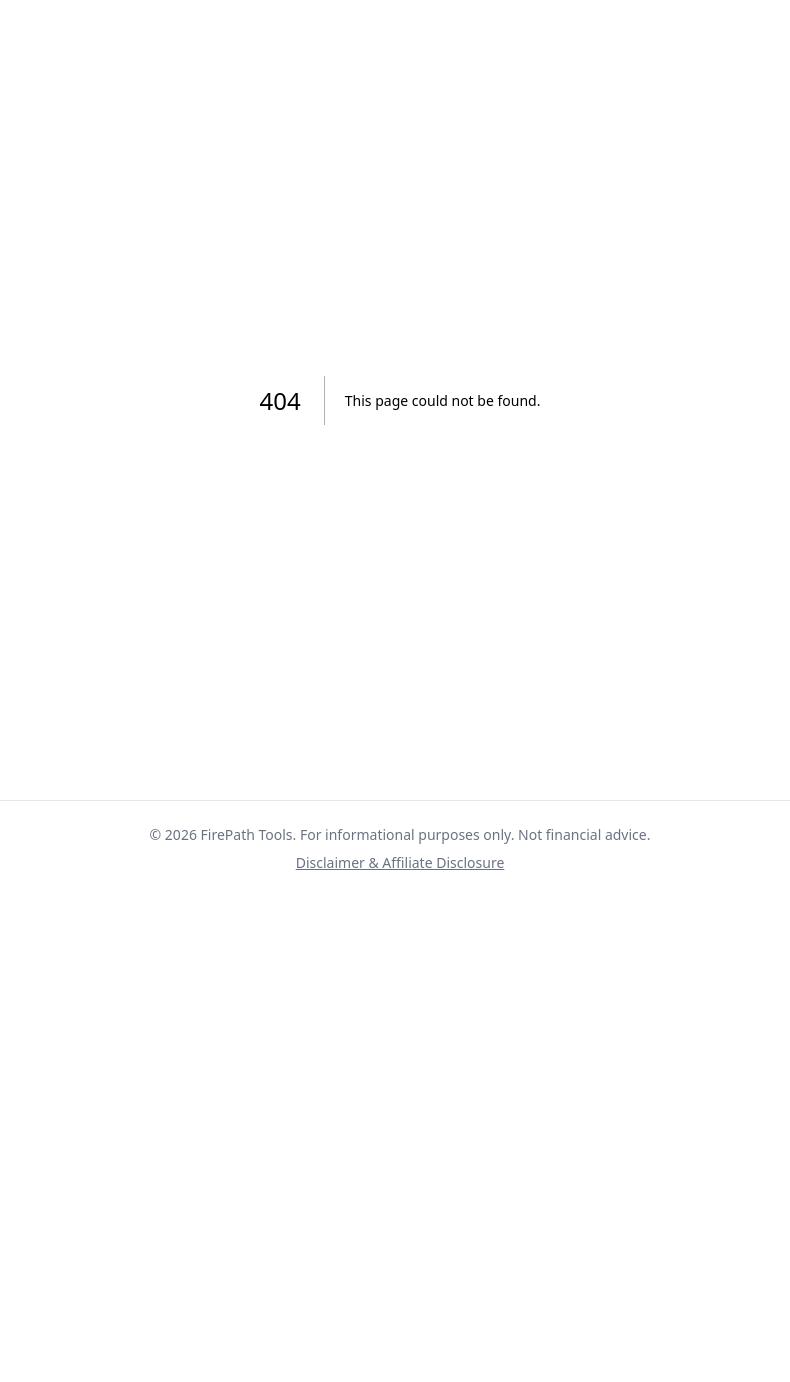
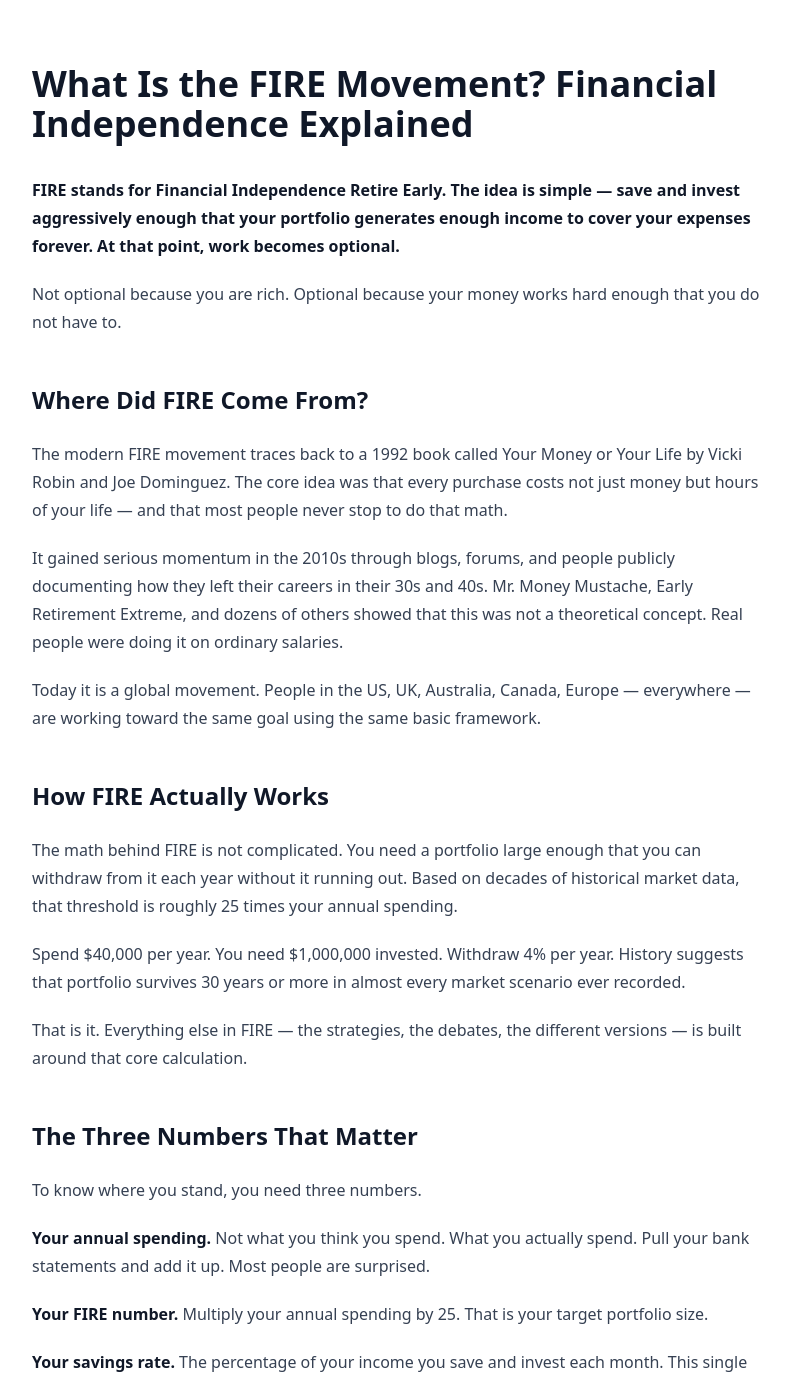
Before and after one commit to giraudsebastien79000-max/firepathtools, a Next.js app: page /blog/what-is-the-fire-movement in a window 1280 px wide. Before the commit this address had no page. Shown: the top 1382 px of the page, without its empty margins (240-1030 px from the left). Before the commit the page ends 897 px from the top, so only its background shows below. Built offline with nearby package versions, Linux system fonts and the light colour scheme.

Commit message:
Add article: What is the FIRE movement

```diff
--- /dev/null
+++ b/app/blog/what-is-the-fire-movement/page.tsx
@@ -0,0 +1,111 @@
+import type { Metadata } from 'next'
+
+export const metadata: Metadata = {
+  title: 'What Is the FIRE Movement? Financial Independence Explained | FirePath Tools',
+  description: 'FIRE stands for Financial Independence Retire Early. It is not about being rich. It is about having enough invested that work becomes a choice. Here is how it works.',
+}
+
+export default function Page() {
+  return (
+    <article className="max-w-3xl mx-auto px-4 py-16 prose prose-gray">
+      <h1>What Is the FIRE Movement? Financial Independence Explained</h1>
+
+      <p><strong>FIRE stands for Financial Independence Retire Early. The idea is simple — save and invest aggressively enough that your portfolio generates enough income to cover your expenses forever. At that point, work becomes optional.</strong></p>
+
+      <p>Not optional because you are rich. Optional because your money works hard enough that you do not have to.</p>
+
+      <h2>Where Did FIRE Come From?</h2>
+
+      <p>The modern FIRE movement traces back to a 1992 book called Your Money or Your Life by Vicki Robin and Joe Dominguez. The core idea was that every purchase costs not just money but hours of your life — and that most people never stop to do that math.</p>
+
+      <p>It gained serious momentum in the 2010s through blogs, forums, and people publicly documenting how they left their careers in their 30s and 40s. Mr. Money Mustache, Early Retirement Extreme, and dozens of others showed that this was not a theoretical concept. Real people were doing it on ordinary salaries.</p>
+
+      <p>Today it is a global movement. People in the US, UK, Australia, Canada, Europe — everywhere — are working toward the same goal using the same basic framework.</p>
+
+      <h2>How FIRE Actually Works</h2>
+
+      <p>The math behind FIRE is not complicated. You need a portfolio large enough that you can withdraw from it each year without it running out. Based on decades of historical market data, that threshold is roughly 25 times your annual spending.</p>
+
+      <p>Spend $40,000 per year. You need $1,000,000 invested. Withdraw 4% per year. History suggests that portfolio survives 30 years or more in almost every market scenario ever recorded.</p>
+
+      <p>That is it. Everything else in FIRE — the strategies, the debates, the different versions — is built around that core calculation.</p>
+
+      <h2>The Three Numbers That Matter</h2>
+
+      <p>To know where you stand, you need three numbers.</p>
+
+      <p><strong>Your annual spending.</strong> Not what you think you spend. What you actually spend. Pull your bank statements and add it up. Most people are surprised.</p>
+
+      <p><strong>Your FIRE number.</strong> Multiply your annual spending by 25. That is your target portfolio size.</p>
+
+      <p><strong>Your savings rate.</strong> The percentage of your income you save and invest each month. This single number determines how fast you get there more than almost anything else.</p>
+
+      <table>
+        <thead>
+          <tr>
+            <th>Savings Rate</th>
+            <th>Years to FIRE (approx)</th>
+          </tr>
+        </thead>
+        <tbody>
+          <tr><td>10%</td><td>~40 years</td></tr>
+          <tr><td>25%</td><td>~32 years</td></tr>
+          <tr><td>50%</td><td>~17 years</td></tr>
+          <tr><td>70%</td><td>~8 years</td></tr>
+        </tbody>
+      </table>
+
+      <p>The leverage is real. Going from a 10% savings rate to a 50% savings rate does not just save you more money — it cuts your working years in half.</p>
+
+      <h2>The Different Types of FIRE</h2>
+
+      <p>FIRE is not one-size-fits-all. Over time the community has developed several variations depending on how much you need and how you want to live.</p>
+
+      <p><strong>Lean FIRE</strong> — reaching financial independence on a minimal budget. Lower spending means a smaller portfolio needed. You get there faster but with less cushion.</p>
+
+      <p><strong>Fat FIRE</strong> — financial independence with a comfortable or even generous lifestyle. Higher spending, larger portfolio required, longer to get there. More freedom once you arrive.</p>
+
+      <p><strong>Barista FIRE</strong> — your investments cover most of your expenses and a small part-time job covers the rest. You leave your full-time career early without needing a fully funded portfolio. A middle ground a lot of people find attractive.</p>
+
+      <p><strong>Coast FIRE</strong> — your portfolio is large enough that compound interest will grow it to your full FIRE number on its own, without another dollar of contributions. You still need income to cover expenses, but the finish line is already locked in.</p>
+
+      <h2>What FIRE Is Not</h2>
+
+      <p>It is not about never working again. Most people who reach FIRE still do things. They just do things they want to do rather than things they have to do. Some consult, some freelance, some start businesses, some volunteer. The difference is the paycheck is no longer the point.</p>
+
+      <p>It is not only for high earners. The math works on any income if the savings rate is high enough. A teacher saving 50% of a modest salary will reach FIRE faster than an executive saving 5% of a large one.</p>
+
+      <p>And it is not extreme frugality. Some people in the FIRE community live very lean. Others travel, eat well, and spend freely — they just spend intentionally, on things that actually matter to them.</p>
+
+      <h2>The Role of Index Funds</h2>
+
+      <p>Almost everyone pursuing FIRE invests in low-cost index funds. Not because they are exciting — they are not — but because they work. Broad market index funds have outperformed the majority of actively managed funds over any long period you care to measure.</p>
+
+      <p>Low fees. No stock picking. No fund manager taking a cut. Just the market, compounding over time.</p>
+
+      <p>That compounding is what makes FIRE possible. The longer your money is invested, the more the returns on your returns start to dwarf your original contributions. Time is the ingredient most people underestimate.</p>
+
+      <h2>Is FIRE Realistic?</h2>
+
+      <p>For some people yes, for others the timeline is longer than they would like. Cost of living, family obligations, income level — all of it affects how fast you can get there.</p>
+
+      <p>But the framework is useful even if full early retirement is not your goal. Understanding your FIRE number tells you how far you are from work being optional. Understanding your savings rate tells you how fast you are moving. Most people find that just knowing those two numbers changes how they think about money.</p>
+
+      <p>You do not have to retire at 35 for FIRE to be worth understanding.</p>
+
+      <hr />
+
+      <p><a href="/blog/what-is-a-fire-number">Calculate your FIRE number — the portfolio size you are working toward.</a></p>
+      <p><a href="/blog/what-is-savings-rate">Understand how your savings rate determines how fast you reach FIRE.</a></p>
+      <p><a href="/blog/what-is-the-4-percent-rule">Learn about the 4% rule that underpins the entire FIRE framework.</a></p>
+      <p><a href="/blog/what-is-coast-fire">Explore Coast FIRE — one of the most popular variations.</a></p>
+      <p><a href="/blog/what-is-barista-fire">See how Barista FIRE lets you leave full-time work earlier.</a></p>
+      <p><a href="/blog/what-is-an-index-fund">Understand why index funds are the investment of choice for FIRE.</a></p>
+
+      <hr />
+
+      <p><em>Written by the FirePath Team. Not financial advisors — just regular people who got tired of working without a plan.</em></p>
+      <p><small>FIRE projections are based on historical market data and the Trinity Study (1998). Results vary based on market conditions, spending, and individual circumstances.</small></p>
+    </article>
+  )
+}
```
